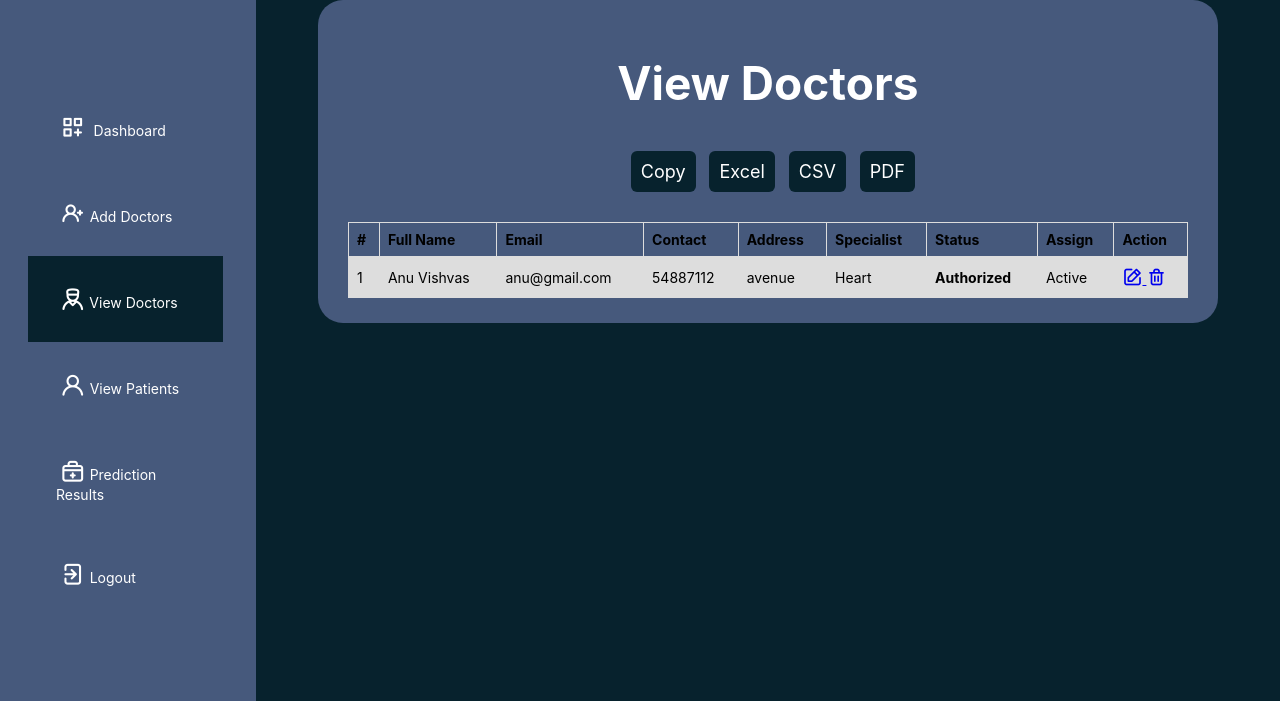
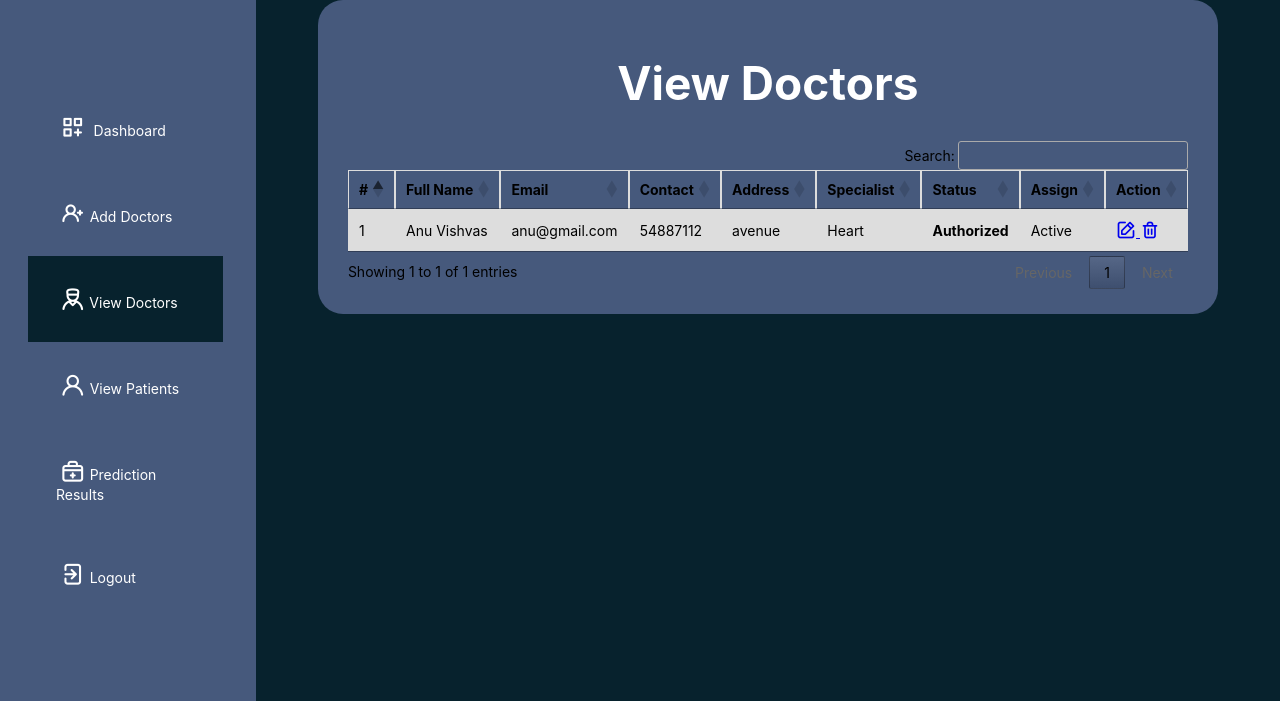
Before and after one commit to anmolvishvas/SmartHealthPredictionSystem-FYP, a Django app: page /admin_view_doctor in a window 1280 px wide. Shown: the part 187-888 px from the top of the page. Run offline with Django 3.2, Linux system fonts and the light colour scheme; a user stored in the database is signed in; data comes from the database, SQL or seed files in the repository; both versions use the stored data as it was after the commit; some libraries are stand-ins or nearby versions.

Commit message:
Copy - excel - csv - pdf button - view doc

```diff
--- a/smartHealthPredictionSystem/healthApp/static/CSS/Styles.css
+++ b/smartHealthPredictionSystem/healthApp/static/CSS/Styles.css
@@ -990,6 +990,22 @@
 }
 
 /* Patient Prediction History page */
+.table-responsive {
+	overflow-x: scroll;
+	overflow-y: hidden;
+}
+
+.datatable-header {
+	min-width: 100%;
+}
+
+.datatable-body {
+	min-width: 100%;
+}
+
+table.dataTable {
+	width: 50%;
+}
 .historyContainer {
 	margin: 0 auto;
 	max-width: 900px;
--- a/smartHealthPredictionSystem/templates/Admin_ViewDoctors.html
+++ b/smartHealthPredictionSystem/templates/Admin_ViewDoctors.html
@@ -14,6 +14,14 @@
             integrity="sha512-Fo3rlrZj/k7ujTnHg4CGR2D7kSs0v4LLanw2qksYuRlEzO+tcaEPQogQ0KaoGN26/zrn20ImR1DfuLWnOo7aBA=="
             crossorigin="anonymous" referrerpolicy="no-referrer" />
         <title>Admin-View Doctor</title>
+
+        <script src="https://cdnjs.cloudflare.com/ajax/libs/jquery/3.1.0/jquery.min.js"></script>
+
+        <link rel="stylesheet" type="text/css" href="https://cdn.datatables.net/v/dt/jszip-2.5.0/dt-1.13.2/b-2.3.4/b-html5-2.3.4/b-print-2.3.4/datatables.min.css"/>
+
+        <script type="text/javascript" src="https://cdnjs.cloudflare.com/ajax/libs/pdfmake/0.1.36/pdfmake.min.js"></script>
+        <script type="text/javascript" src="https://cdnjs.cloudflare.com/ajax/libs/pdfmake/0.1.36/vfs_fonts.js"></script>
+        <script type="text/javascript" src="https://cdn.datatables.net/v/dt/jszip-2.5.0/dt-1.13.2/b-2.3.4/b-html5-2.3.4/b-print-2.3.4/datatables.min.js"></script>
     </head>
 
     <body>
@@ -53,13 +61,9 @@
                 <h1>
                     View Doctors
                 </h1>
-                <div class="buttons">
-                    <a href="#"><input type="submit" value="Copy"></a>
-                    <a href="#"><input type="submit" value="Excel"></a>
-                    <a href="#"><input type="submit" value="CSV"></a>
-                    <a href="#"><input type="submit" value="PDF"></a>
-                </div>
-                <table>
+                <div class="table-responsive">
+                    <table id="myTable">
+                        <thead>
                             <tr>
                                 <th>#</th>
                                 <th>Full Name</th>
@@ -71,7 +75,8 @@
                                 <th>Assign</th>
                                 <th>Action</th>
                             </tr>
-
+                        </thead>
+                        <tbody>
                             {% for i in doctors%}
                             <tr>
                                 <td>{{forloop.counter}}</td>
@@ -98,10 +103,25 @@
                                 </td>
                             </tr>
                             {% endfor %}
+                        </tbody>
                     </table>
                 </div>
             </div>
-
+        </div>
+        <script>
+            $(document).ready(function() {
+                $('#myTable').DataTable( {
+                    responsive: true,
+                    dom: 'Bfrtip',
+                    buttons: [
+                        'copyHtml5',
+                        'excelHtml5',
+                        'csvHtml5',
+                        'pdfHtml5'
+                    ]
+                } );
+            } );
+        </script>
         <script src="{% static 'js/mainjs.js' %}"></script>
     </body>
 
```
Also changed, not shown: smartHealthPredictionSystem/db.sqlite3. Lines whose indentation alone changed are shown as unchanged.
